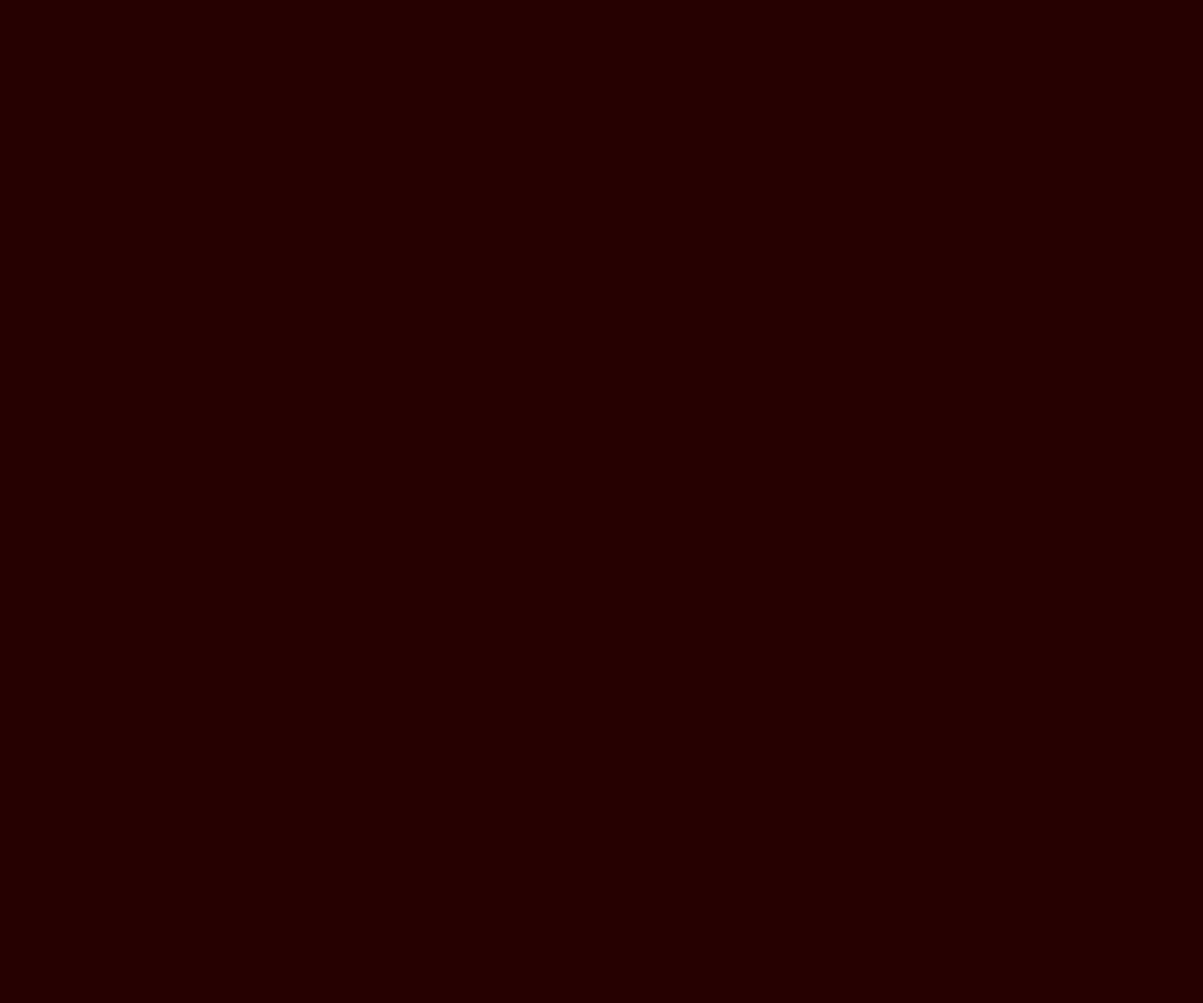
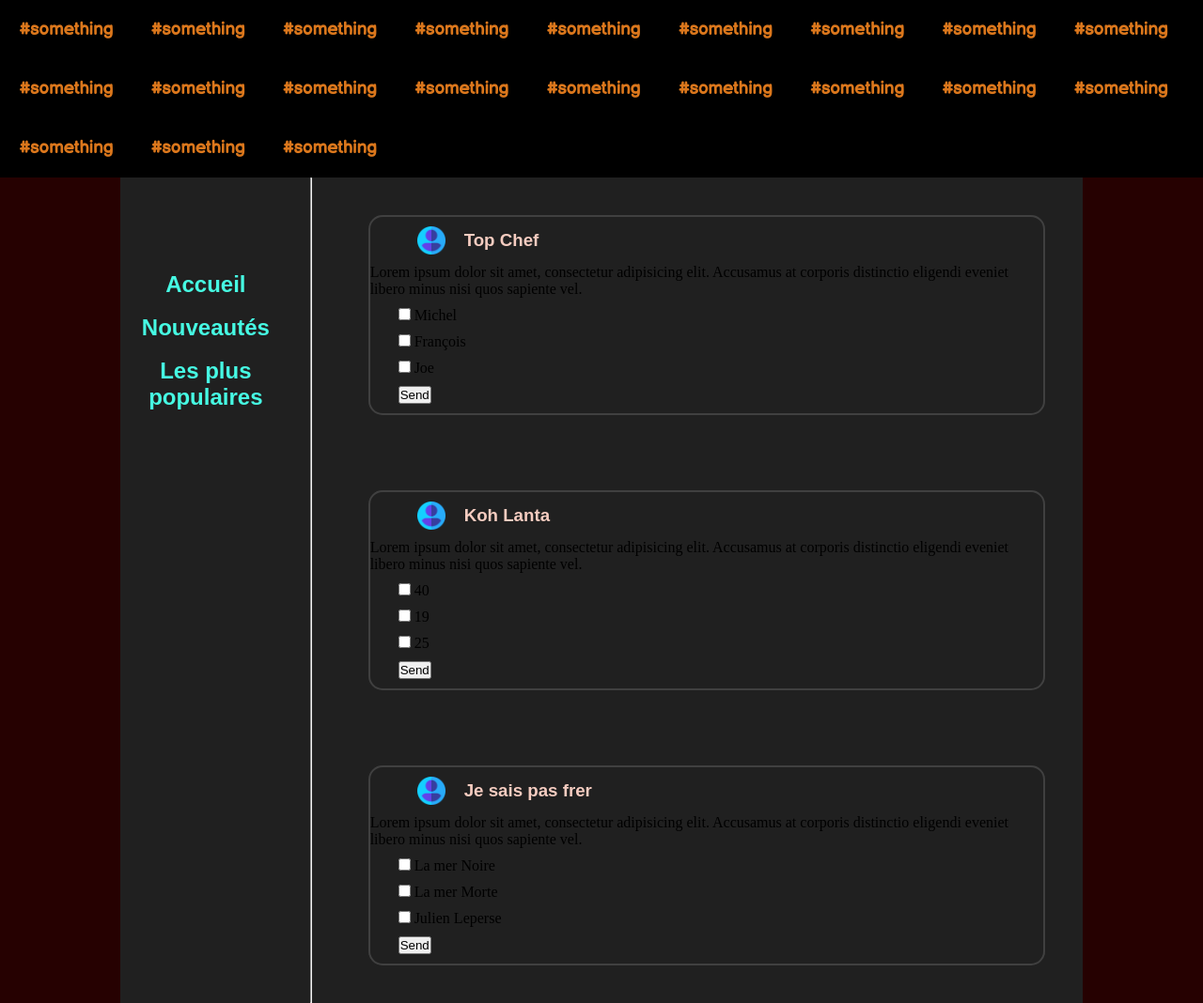
Before and after one commit to Bakabruh/red-wire, a plain HTML site: page make.html in a window 1280 px wide. Shown: the whole page at 94% size. Before the commit the page ends 800 px from the top, so only its background shows below. Drawn offline with Linux system fonts and the light colour scheme; a web font is replaced by a local one.

Commit message:
liste sondages

```diff
--- a/CSS/layout/make.css
+++ b/CSS/layout/make.css
@@ -3,3 +3,80 @@
     padding: 0;
     box-sizing: border-box;
 }
+
+hr {
+    margin: 0 20px;
+}
+
+.hashtag {
+    width: 100%;
+    background-color: #000000;
+    display: flex;
+    flex-wrap: wrap;
+}
+
+.hashtag h3 {
+    color: #DB771C;
+    margin: 20px;
+    cursor: pointer;
+    font-family: 'Balsamiq Sans', cursive;
+}
+
+.englobe {
+    width: 80%;
+    background-color: #202020;
+    display: flex;
+    margin: 0 auto;
+    justify-content: center;
+}
+
+.englobe .categories {
+    margin-top: 100px;
+}
+
+.englobe .categories a {
+    margin: 50px 0;
+    text-align: center;
+    text-decoration: none;
+}
+
+.englobe .categories h2 {
+    color: #46FAE3;
+    font-family: 'Alef', sans-serif;
+}
+
+.englobe .categories h2:hover {
+    font-size: 22px;
+    transition: 0.2s;
+}
+
+.flex-column {
+    display: flex;
+    flex-flow: column wrap;
+}
+
+.flex-column .survey-exemple {
+    margin: 40px;
+    border: solid #404040 2px;
+    border-radius: 15px;
+}
+
+.flex-column .survey-exemple div {
+    margin: 10px 30px;
+}
+
+.survey-exemple img {
+    width: 30px;
+    height: 30px;
+    margin-left: 20px;
+}
+
+.survey-exemple .profile {
+    display: flex;
+}
+.survey-exemple .profile h3 {
+    align-self: center;
+    margin: 0 20px;
+    font-family: 'Alef', sans-serif;
+    color: #F5CCC0;
+}
--- a/make.html
+++ b/make.html
@@ -7,7 +7,117 @@
 </head>
 <body>
 
+    <div class="hashtag">
+        <h3>#something</h3>
+        <h3>#something</h3>
+        <h3>#something</h3>
+        <h3>#something</h3>
+        <h3>#something</h3>
+        <h3>#something</h3>
+        <h3>#something</h3>
+        <h3>#something</h3>
+        <h3>#something</h3>
+        <h3>#something</h3>
+        <h3>#something</h3>
+        <h3>#something</h3>
+        <h3>#something</h3>
+        <h3>#something</h3>
+        <h3>#something</h3>
+        <h3>#something</h3>
+        <h3>#something</h3>
+        <h3>#something</h3>
+        <h3>#something</h3>
+        <h3>#something</h3>
+        <h3>#something</h3>
+    </div>
 
+    <div class="englobe">
+
+        <div class="categories">
+            <a href="index.html"><h2>Accueil</h2></a> <br>
+            <a href="#"><h2>Nouveautés</h2></a> <br>
+            <a href="#"><h2>Les plus populaires</h2></a> <br>
+        </div>
+
+        <hr>
+
+        <div class="flex-column">
+
+            <div class="survey-exemple">
+                <div class="profile">
+                    <img src="img/profile.png" alt="Avatar">
+                    <h3>Top Chef</h3>
+                </div>
+                <p>Lorem ipsum dolor sit amet, consectetur adipisicing elit.
+                    Accusamus at corporis distinctio eligendi eveniet libero minus nisi quos sapiente vel.</p>
+                <div>
+                    <input id="name" type="checkbox" name="Michel">
+                    <label for="name">Michel</label>
+                </div>
+                <div>
+                    <input id="nom" type="checkbox" name="François">
+                    <label for="nom">François</label>
+                </div>
+                <div>
+                    <input id="prenom" type="checkbox" name="Joe">
+                    <label for="prenom">Joe</label>
+                </div>
+                <div>
+                    <input type="submit" value="Send">
+                </div>
+            </div>
+
+            <div class="survey-exemple">
+                <div class="profile">
+                    <img src="img/profile.png" alt="Avatar">
+                    <h3>Koh Lanta</h3>
+                </div>
+                <p>Lorem ipsum dolor sit amet, consectetur adipisicing elit.
+                    Accusamus at corporis distinctio eligendi eveniet libero minus nisi quos sapiente vel.</p>
+                <div>
+                    <input id="age" type="checkbox" name="Bruh">
+                    <label for="age">40</label>
+                </div>
+                <div>
+                    <input id="oui" type="checkbox" name="François">
+                    <label for="oui">19</label>
+                </div>
+                <div>
+                    <input id="kata" type="checkbox" name="Joe">
+                    <label for="kata">25</label>
+                </div>
+                <div>
+                    <input type="submit" value="Send">
+                </div>
+            </div>
+
+            <div class="survey-exemple">
+                <div class="profile">
+                    <img src="img/profile.png" alt="Avatar">
+                    <h3>Je sais pas frer</h3>
+                </div>
+                <p>Lorem ipsum dolor sit amet, consectetur adipisicing elit.
+                    Accusamus at corporis distinctio eligendi eveniet libero minus nisi quos sapiente vel.</p>
+                <div>
+                    <input id="non" type="checkbox" name="Michel">
+                    <label for="non">La mer Noire</label>
+                </div>
+                <div>
+                    <input id="jsp" type="checkbox" name="François">
+                    <label for="jsp">La mer Morte</label>
+                </div>
+                <div>
+                    <input id="peutetre" type="checkbox" name="Joe">
+                    <label for="peutetre">Julien Leperse</label>
+                </div>
+                <div>
+                    <input type="submit" value="Send">
+                </div>
+            </div>
+
+        </div>
+
+    </div>
 
 </body>
 </html>
```
Also changed, not shown: img/profile.png (added), 1 other file.
